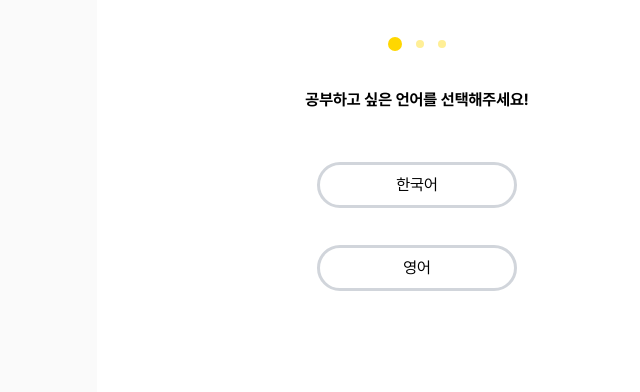
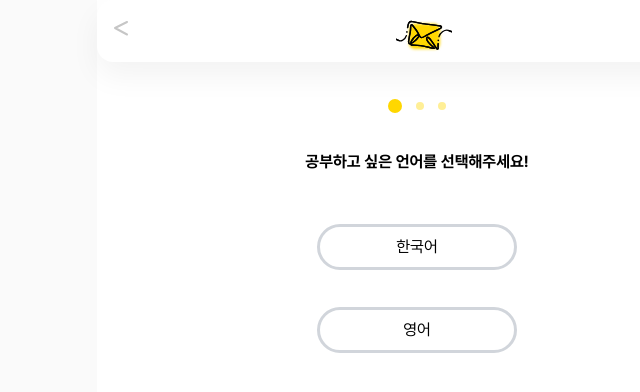
Before and after one commit to EPSON-lettering/lettering-web-app, a Next.js app: page /sign-up in a window 1280 px wide. Shown: the top 392 px of the page, without its empty margins (223-863 px from the left). Built offline with nearby package versions, Linux system fonts and the light colour scheme.

Commit message:
feat: complete sign-up pages

```diff
--- a/src/app/globals.css
+++ b/src/app/globals.css
@@ -18,7 +18,11 @@
 
 
 * {
-  box-sizing: border-box;
+  box-sizing: border-box !important;
+}
+
+html, body, #__next {
+  height: 100%;
 }
 
 html {
@@ -29,10 +33,8 @@ body {
   display: flex;
   flex-direction: column;
   align-items: center;
-  flex: 1;
   color: rgb(var(--foreground-rgb));
   background: #FAFAFA;
-  height: 100%;
 }
 
 .flex-all-center {
@@ -50,3 +52,8 @@ body {
 .input {
   outline: none;
 }
+
+.header {
+  @apply h-[62px] w-full flex rounded-2xl bg-white px-[17px] items-center;
+  box-shadow: 0px 14px 30px 0px rgba(0, 0, 0, 0.05);
+}
--- a/src/app/layout.tsx
+++ b/src/app/layout.tsx
@@ -2,7 +2,8 @@ import type { Metadata } from "next";
 import localFont from 'next/font/local';
 import "./globals.css";
 import clsx from "clsx";
-
+import AppHeader from "@/components/common/AppHeader";
+import VhMobile from "@/components/common/VhMobile";
 
 export const metadata: Metadata = {
   title: "Lettering",
@@ -16,11 +17,13 @@ export default function RootLayout({
 }>) {
   return (
     <html lang="en">
+      {/*<VhMobile />*/}
       <body className={clsx([
           pretendard.className, pretendard.variable,
           'flex justify-center h-full'
       ])}>
-        <main className="w-full md:w-[640px] h-full bg-white">
+        <main className="w-full flex flex-1 flex-col md:w-[640px] bg-white">
+          <AppHeader />
           {children}
         </main>
       </body>
--- a/src/app/sign-up/page.tsx
+++ b/src/app/sign-up/page.tsx
@@ -1,5 +1,7 @@
 import Signup from "@/pages/Signup";
 
 export default function SignupPage() {
-	return <Signup />;
+	return (
+			<Signup />
+	);
 }
--- a/src/components/common/Typo.tsx
+++ b/src/components/common/Typo.tsx
@@ -13,7 +13,7 @@ type TypoProps = {
 const Typo: React.FC<TypoProps> = ({
 	 children,
 	 color = "black",
-   size,
+   size = '13',
 	 bold = false,
    className,
    ...props
@@ -21,7 +21,7 @@ const Typo: React.FC<TypoProps> = ({
 	return (
 			<span className={clsx([
 					colorProps[color],
-					size && `text-[${size}px]`,
+					`text-[${size}px]`,
 					bold && 'font-bold',
 					className,
 			])}
--- /dev/null
+++ b/src/components/common/VhMobile.tsx
@@ -0,0 +1,22 @@
+'use client';
+
+import React, { useEffect } from 'react';
+
+let vh = window.innerHeight & 0.01;
+
+const VhMobile = () => {
+
+	useEffect(() =>{
+		document.documentElement.style.setProperty('--vh', `${vh}px`);
+		const callback = () => {
+			let vh = window.innerHeight * 0.01;
+			document.documentElement.style.setProperty('--vh', `${vh}px`);
+		};
+		window.addEventListener('resize', callback);
+		return () => window.removeEventListener('resize', callback);
+	}, []);
+
+	return null;
+};
+
+export default VhMobile;
--- a/src/components/signup/ChoiceLangOnSign.tsx
+++ b/src/components/signup/ChoiceLangOnSign.tsx
@@ -17,7 +17,7 @@ const ChoiceLangOnSign = () => {
 	}
 
 	return (
-			<article className="w-full h-full flex flex-col">
+			<article className="w-full h-full flex flex-col flex-1">
 				<nav className="flex-all-center">
 					<Typo size="16" bold>공부하고 싶은 언어를 선택해주세요!</Typo>
 				</nav>
--- a/src/pages/Signup.tsx
+++ b/src/pages/Signup.tsx
@@ -20,13 +20,11 @@ interface SignupContextProps {
 const SignupContext = createContext<SignupContextProps>({} as SignupContextProps);
 export const useSignupContext = () => useContext(SignupContext);
 
-
 const Signup = () => {
 	const [signupPhase, setSignupPhase] = useState<SignupPhase>(SignupPhase.CHOICE_LANG);
-	console.log({signupPhase});
 
 	return (
-			<article className="flex flex-col h-full pb-[60px] px-[16px] flex flex-col">
+			<article className="px-[16px] pb-[50px] flex-1 flex flex-col SignOnContainer">
 				<SignupContext.Provider value={{ signupPhase, setSignupPhase }}>
 					<section className="w-full py-[37px] flex justify-center">
 							<FormProgress progressCount={3} sequence={formSeq[signupPhase]} />
@@ -36,8 +34,8 @@ const Signup = () => {
 					{signupPhase === SignupPhase.SET_NICKNAME && <EnterNicknameOnSign />}
 					{signupPhase === SignupPhase.CHOICE_INTER && <SetInterestsOnSign />}
 				</SignupContext.Provider>
+
 			</article>
-
 	);
 };
 
```
Also changed, not shown: public/icon/back.svg (added).
